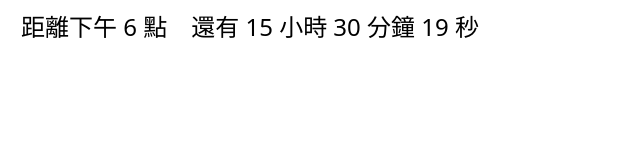
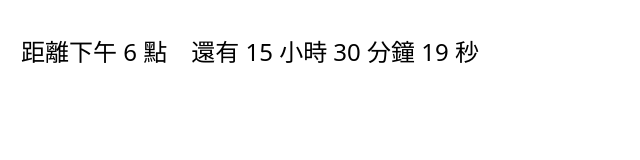
Before and after one commit to hung-lun/countdown, a plain HTML site: page index.html in a window 1280 px wide. Shown: the whole page, without its empty margins (0-640 px from the left). Drawn offline with Linux system fonts and the light colour scheme.

Commit message:
Add files via upload

```diff
--- a/index.html
+++ b/index.html
@@ -3,18 +3,24 @@
 <head>
     <meta charset="UTF-8">
     <meta name="viewport" content="width=device-width, initial-scale=1.0">
-    <title>下午 6 點倒數計時器</title>
+    <title>倒數計時器</title>
     <style>
+        * {
+            padding: 0px;
+            margin: 0px;
+        }
+
         body{
             font-family: system-ui;
             margin: 0px;
             padding: 0px;
             width: 500px;
-            height: 50px;
+            height: 100px;
             display: flex;
             justify-content: center;
             align-items: center;
         }
+
         .countdown {
             font-size: 24px;
             display: flex;
```
